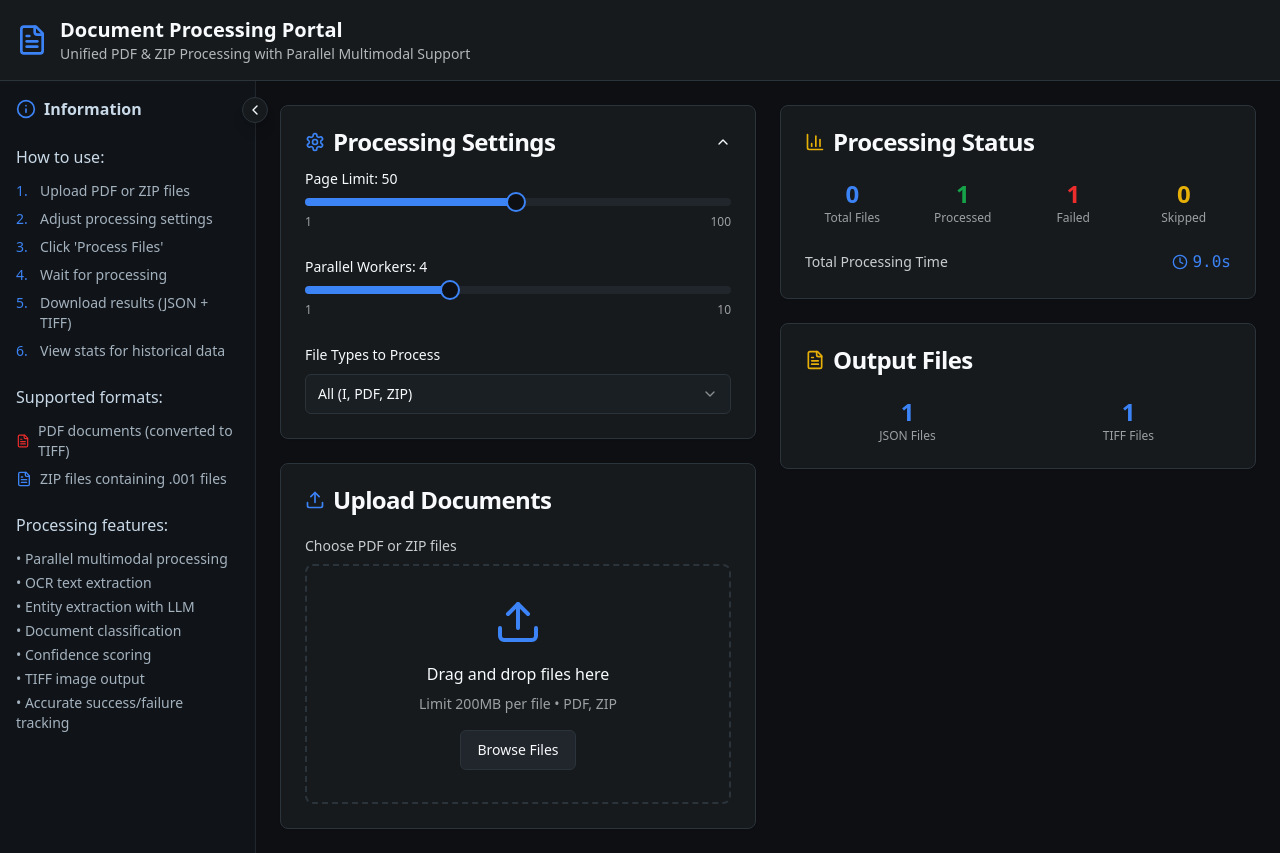
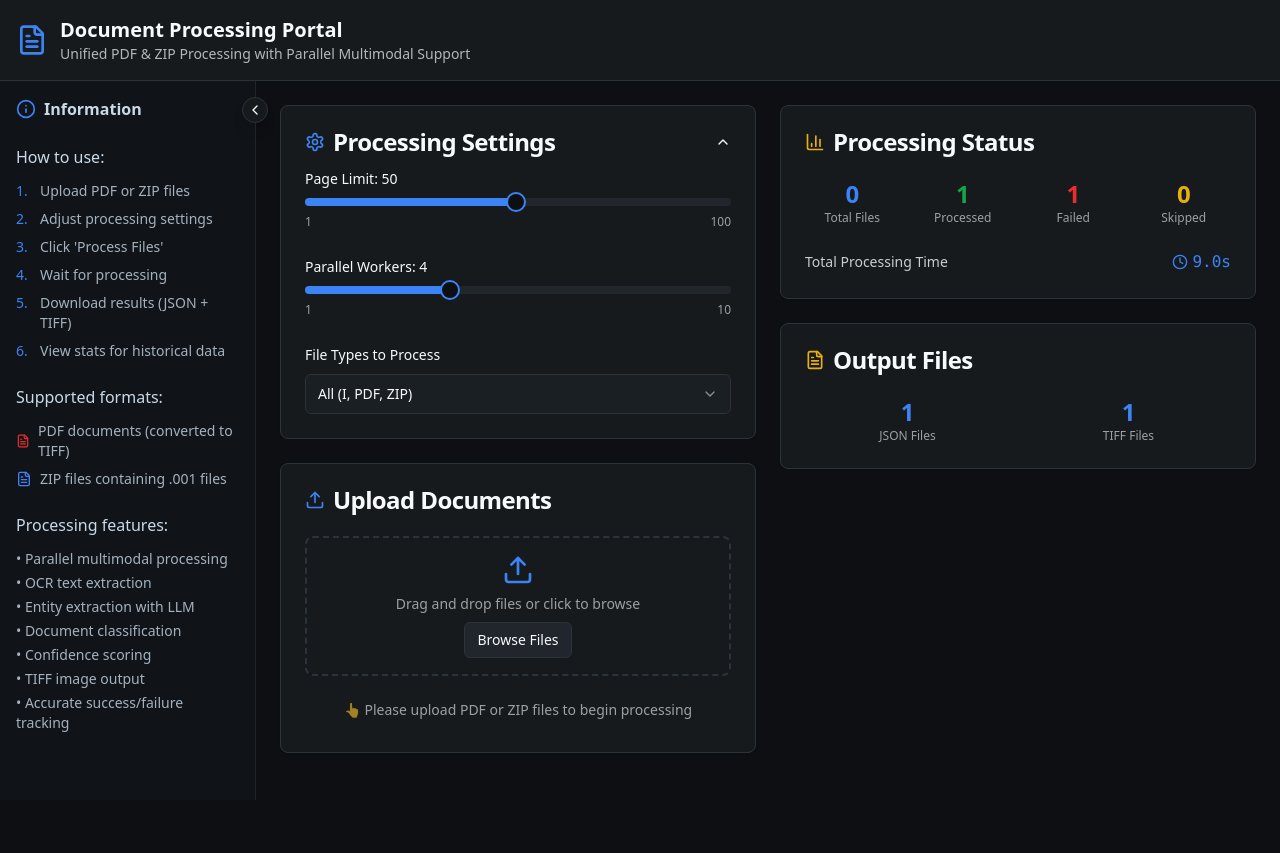
Before and after one commit to PratikPanda0/react-stream-reboot, a React (Vite) app: page / in a window 1280 px wide. After the commit the page ends 800 px from the top, so only its background shows below. Built offline with nearby package versions, Linux system fonts and the light colour scheme.

Commit message:
Minimize Upload File section
Minimize the "Upload File" section to display "👆 Please upload PDF or ZIP files to begin processing" as per the screenshot.

```diff
--- a/src/components/FileUpload.tsx
+++ b/src/components/FileUpload.tsx
@@ -62,30 +62,31 @@ export const FileUpload: React.FC<FileUploadProps> = ({ files, onFilesChange })
         </CardTitle>
       </CardHeader>
       <CardContent className="space-y-4">
-        <div className="space-y-2">
-          <p className="text-sm text-card-foreground/80">Choose PDF or ZIP files</p>
-
         <div
           {...getRootProps()}
-            className={`upload-area border-2 border-dashed rounded-lg p-8 text-center cursor-pointer transition-colors ${
+          className={`upload-area border-2 border-dashed rounded-lg p-4 text-center cursor-pointer transition-colors ${
             isDragActive || dragOver
               ? 'border-primary bg-primary/5 drag-over'
               : 'border-border hover:border-primary/50'
           }`}
         >
           <input {...getInputProps()} />
-            <Upload className="h-12 w-12 text-primary mx-auto mb-4" />
-            <p className="text-card-foreground mb-2">
-              {isDragActive ? 'Drop files here...' : 'Drag and drop files here'}
+          <Upload className="h-8 w-8 text-primary mx-auto mb-2" />
+          <p className="text-card-foreground/60 text-sm mb-2">
+            Drag and drop files or click to browse
           </p>
-            <p className="text-sm text-card-foreground/60 mb-4">
-              Limit 200MB per file • PDF, ZIP
-            </p>
-            <Button variant="outline" className="bg-secondary border-border text-card-foreground hover:bg-primary hover:text-primary-foreground">
+          <Button variant="outline" size="sm" className="bg-secondary border-border text-card-foreground hover:bg-primary hover:text-primary-foreground">
             Browse Files
           </Button>
         </div>
+
+        {files.length === 0 && (
+          <div className="text-center py-2">
+            <p className="text-card-foreground/60 text-sm">
+              👆 Please upload PDF or ZIP files to begin processing
+            </p>
           </div>
+        )}
 
         {files.length > 0 && (
           <div className="space-y-2">
```
Lines whose indentation alone changed are shown as unchanged.
